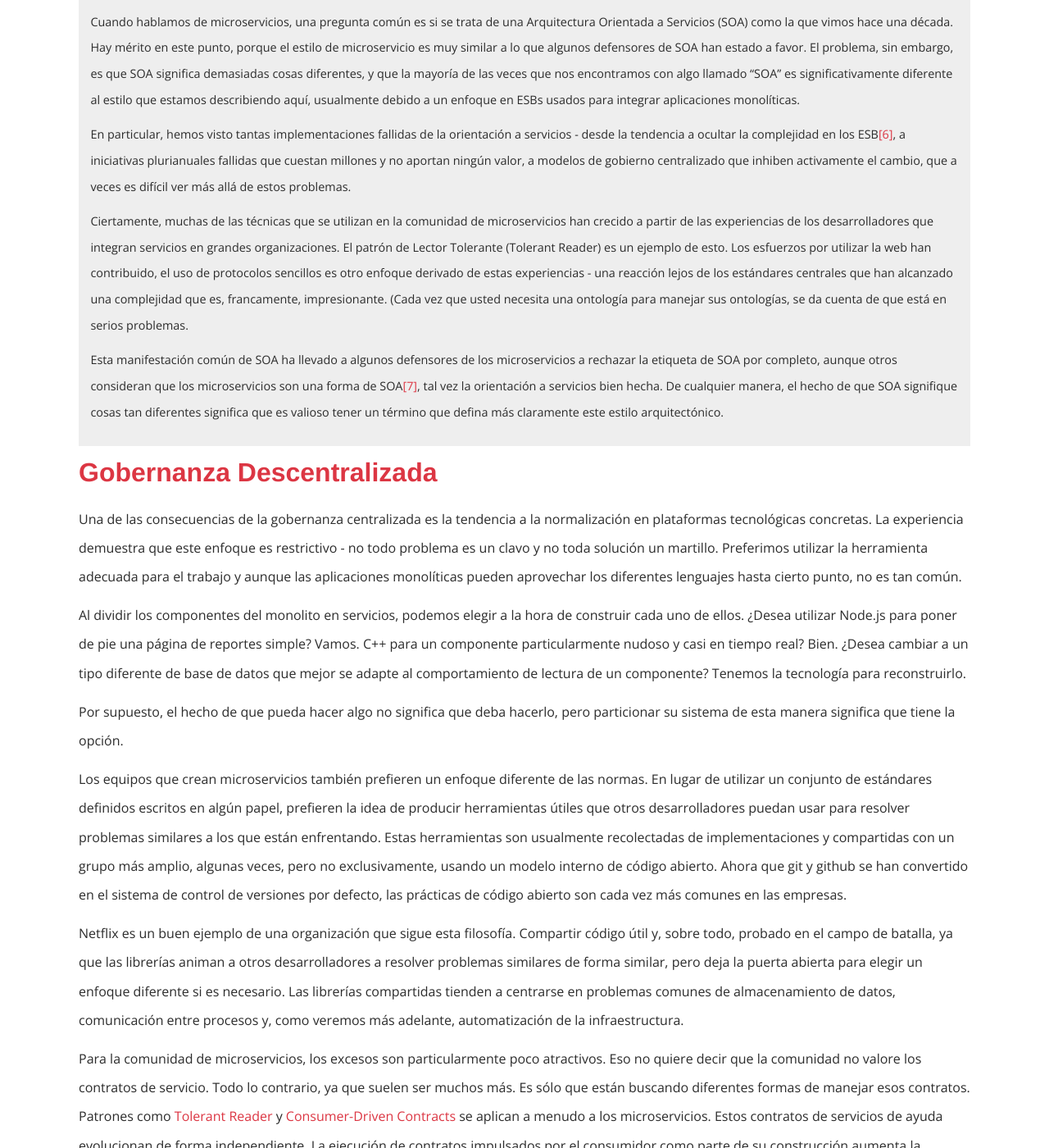
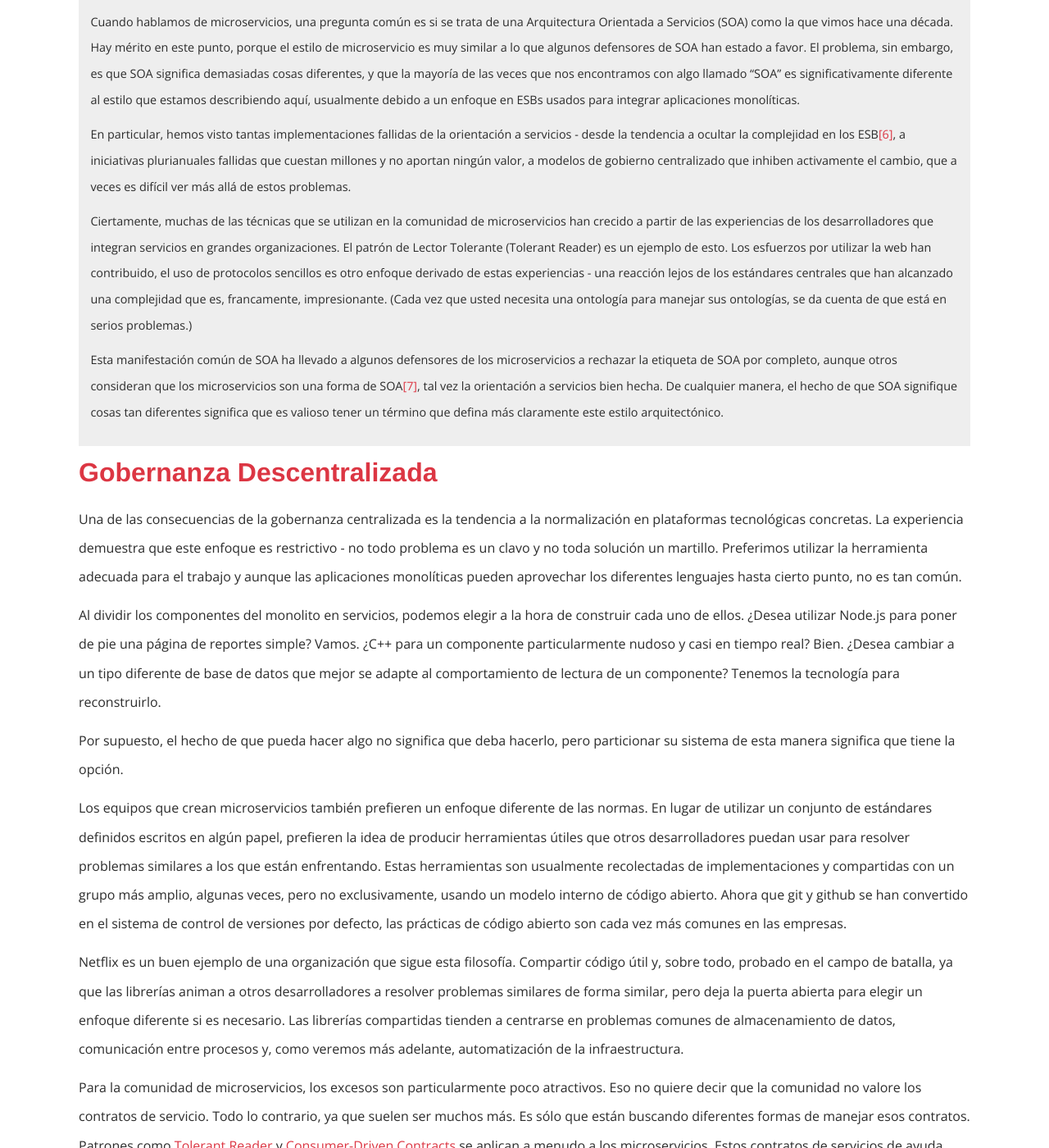
Before and after one commit to danpariente/naughtystyle.github.io, a Jekyll site: the page built from _posts/2018-05-03-microservicios.md, in a window 1280 px wide and 1400 px high, scrolled down 8250 px. Shown: the whole window at 82% size. Built offline with Jekyll 4.4.1, drawn with Linux system fonts in a browser that asks for light colours; some of the changed text lies outside the part shown.

Commit message:
Fix typos and other language issues

```diff
--- a/_posts/2018-05-03-microservicios.md
+++ b/_posts/2018-05-03-microservicios.md
@@ -168,7 +168,7 @@
 desarrolladores que integran servicios en grandes organizaciones. El patrón de Lector Tolerante (Tolerant Reader) es un ejemplo de esto. Los esfuerzos por
 utilizar la web han contribuido, el uso de protocolos sencillos es otro enfoque derivado de estas experiencias - una reacción lejos de los
 estándares centrales que han alcanzado una complejidad que es, francamente, impresionante. (Cada vez que usted necesita una ontología para
-manejar sus ontologías, se da cuenta de que está en serios problemas.
+manejar sus ontologías, se da cuenta de que está en serios problemas.)
 
 Esta manifestación común de SOA ha llevado a algunos defensores de los microservicios a rechazar la etiqueta de SOA por completo, aunque otros
 consideran que los microservicios son una forma de SOA<a href="#nota_7">[7]</a>, tal vez la orientación a servicios bien hecha. De cualquier manera, el hecho de que
@@ -180,7 +180,7 @@
 
 Una de las consecuencias de la gobernanza centralizada es la tendencia a la normalización en plataformas tecnológicas concretas. La experiencia demuestra que este enfoque es restrictivo - no todo problema es un clavo y no toda solución un martillo. Preferimos utilizar la herramienta adecuada para el trabajo y aunque las aplicaciones monolíticas pueden aprovechar los diferentes lenguajes hasta cierto punto, no es tan común.
 
-Al dividir los componentes del monolito en servicios, podemos elegir a la hora de construir cada uno de ellos. ¿Desea utilizar Node.js para poner de pie una página de reportes simple? Vamos. C++ para un componente particularmente nudoso y casi en tiempo real? Bien. ¿Desea cambiar a un tipo diferente de base de datos que mejor se adapte al comportamiento de lectura de un componente? Tenemos la tecnología para reconstruirlo.
+Al dividir los componentes del monolito en servicios, podemos elegir a la hora de construir cada uno de ellos. ¿Desea utilizar Node.js para poner de pie una página de reportes simple? Vamos. ¿C++ para un componente particularmente nudoso y casi en tiempo real? Bien. ¿Desea cambiar a un tipo diferente de base de datos que mejor se adapte al comportamiento de lectura de un componente? Tenemos la tecnología para reconstruirlo.
 
 Por supuesto, el hecho de que pueda hacer algo no significa que deba hacerlo, pero particionar su sistema de esta manera significa que tiene la opción.
 
@@ -315,7 +315,7 @@
 
 Por último, está el factor de la habilidad del equipo. Las nuevas técnicas tienden a ser adoptadas por equipos más hábiles. Pero una técnica que es más efectiva para un equipo más hábil no necesariamente va a funcionar para equipos menos hábiles. Hemos visto muchos casos de equipos menos hábiles construyendo arquitecturas monolíticas desordenadas, pero lleva tiempo ver lo que ocurre cuando este tipo de lío ocurre con los microservicios. Un equipo pobre siempre creará un sistema pobre - es muy difícil saber si los microservicios reducen el desorden en este caso o lo empeoran.
 
-Un argumento razonable que hemos escuchado es que no se debe empezar con una arquitectura de microservicios. En su lugar, <a target="blank" href="https://martinfowler.com/bliki/MonolithFirst.html">comience con un monolito</a>, manténgalo modular y divídalo en microservicios una vez que el monolito se convierta en un problema. (Aunque <a target="blank" href="https://martinfowler.com/articles/dont-start-monolith.html">este consejo no es el ideal</a>, ya que una buena interfaz en proceso no suele ser una buena interfaz de servicio.
+Un argumento razonable que hemos escuchado es que no se debe empezar con una arquitectura de microservicios. En su lugar, <a target="blank" href="https://martinfowler.com/bliki/MonolithFirst.html">comience con un monolito</a>, manténgalo modular y divídalo en microservicios una vez que el monolito se convierta en un problema. (Aunque <a target="blank" href="https://martinfowler.com/articles/dont-start-monolith.html">este consejo no es el ideal</a>, ya que una buena interfaz en proceso no suele ser una buena interfaz de servicio.)
 
 Así que escribimos esto con cauteloso optimismo. Hasta ahora, hemos visto suficiente sobre el estilo del microservicio como para sentir que puede ser <a target="blank" href="https://martinfowler.com/microservices/">un camino que valga la pena recorrer</a>. No podemos decir con seguridad dónde terminaremos, pero uno de los retos del desarrollo de software es que sólo se pueden tomar decisiones basadas en la información imperfecta que actualmente se tiene a mano.
 
```
Also changed, not shown: other parts of _posts/2018-05-03-microservicios.md (+4 -4 lines), 1 other file.
